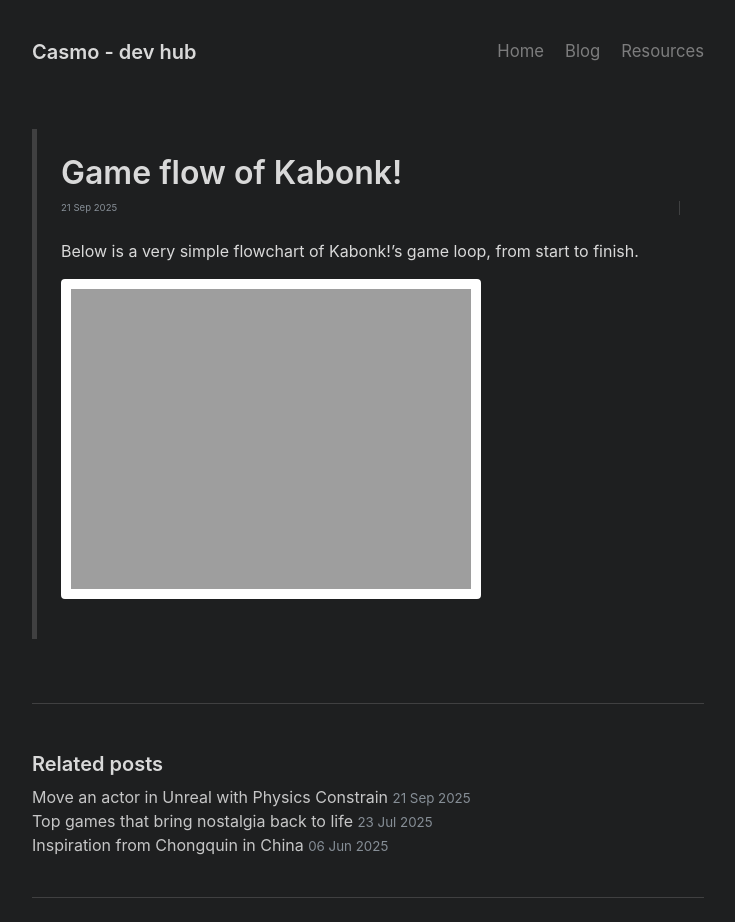
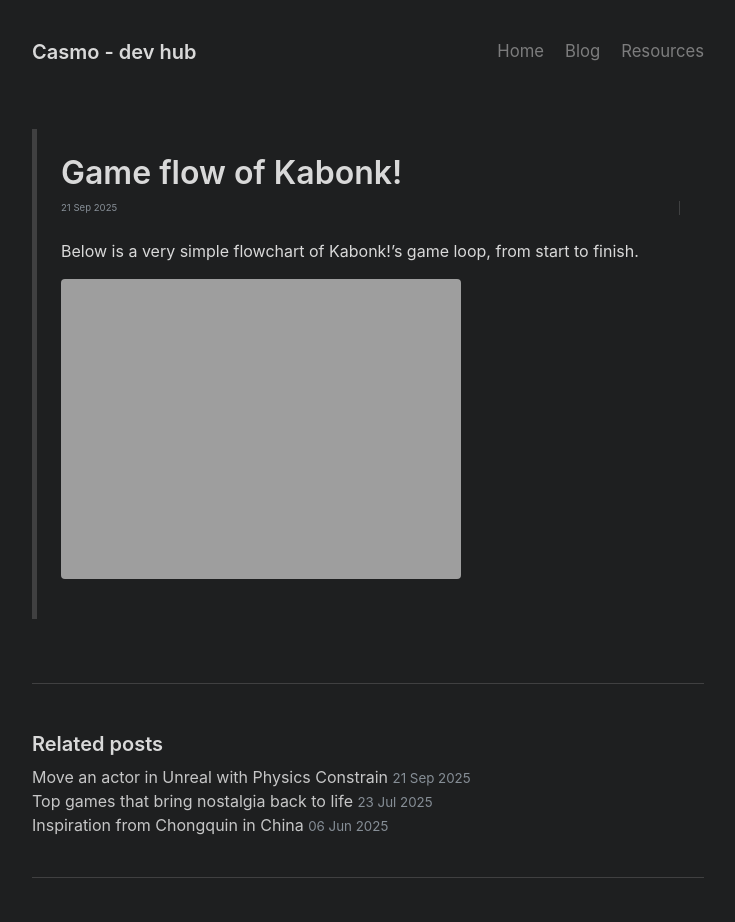
Before and after one commit to Casmo/casmo.github.io, a Jekyll site: the page built from _posts/2025-09-21-game-flow-chart-kabonk!.md, in a window 1280 px wide. Shown: the whole page, without its empty margins (272-1007 px from the left). Built offline with Jekyll 4.4.1, drawn with Linux system fonts in a browser that asks for light colours.

Commit message:
Fix border property for img.color-palette

```diff
--- a/_sass/_base.scss
+++ b/_sass/_base.scss
@@ -40,7 +40,7 @@
 }
 
 img.color-palette {
-  border: 10px solid white;
+  border: 1 solid white;
 }
 
 .rounded-full {
```
